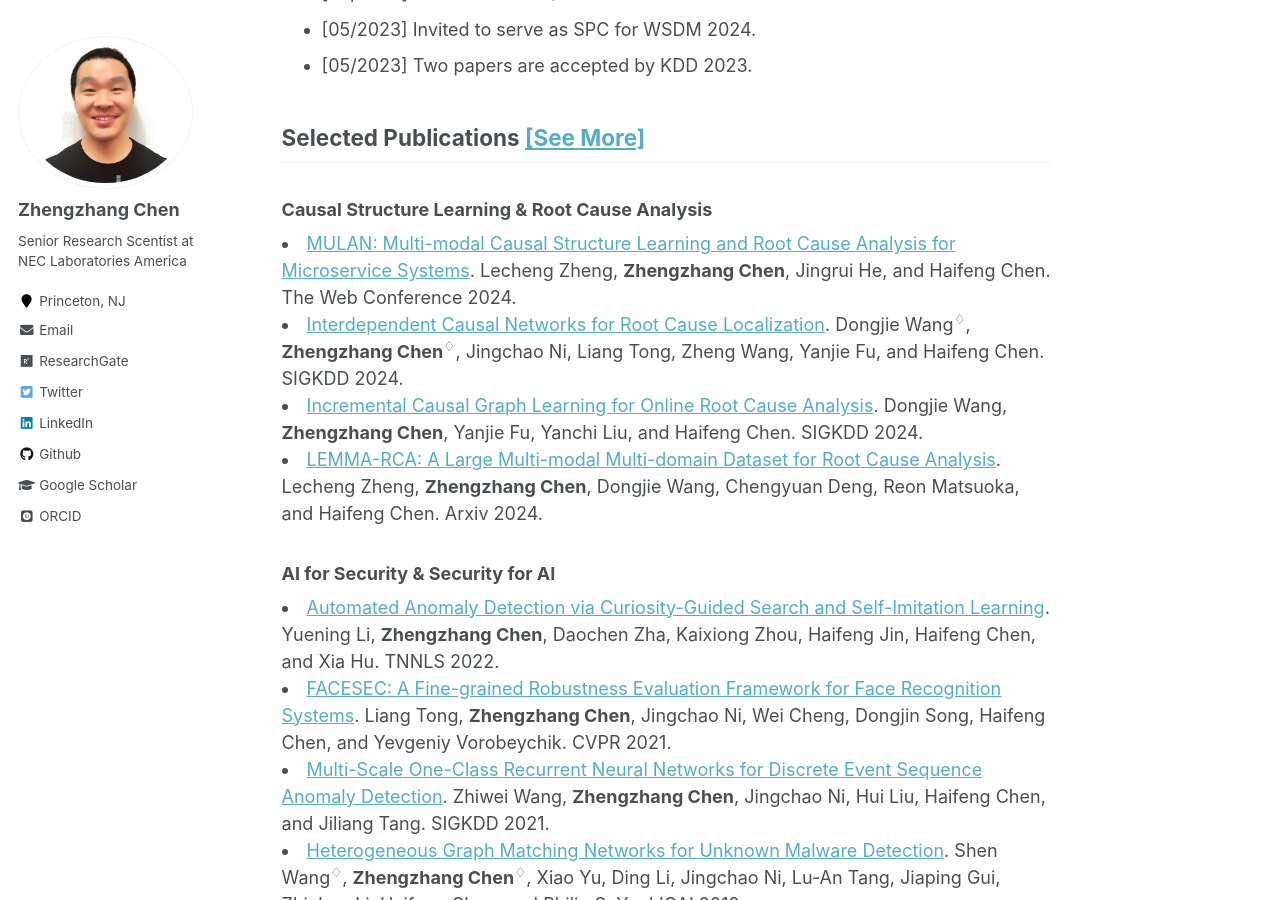
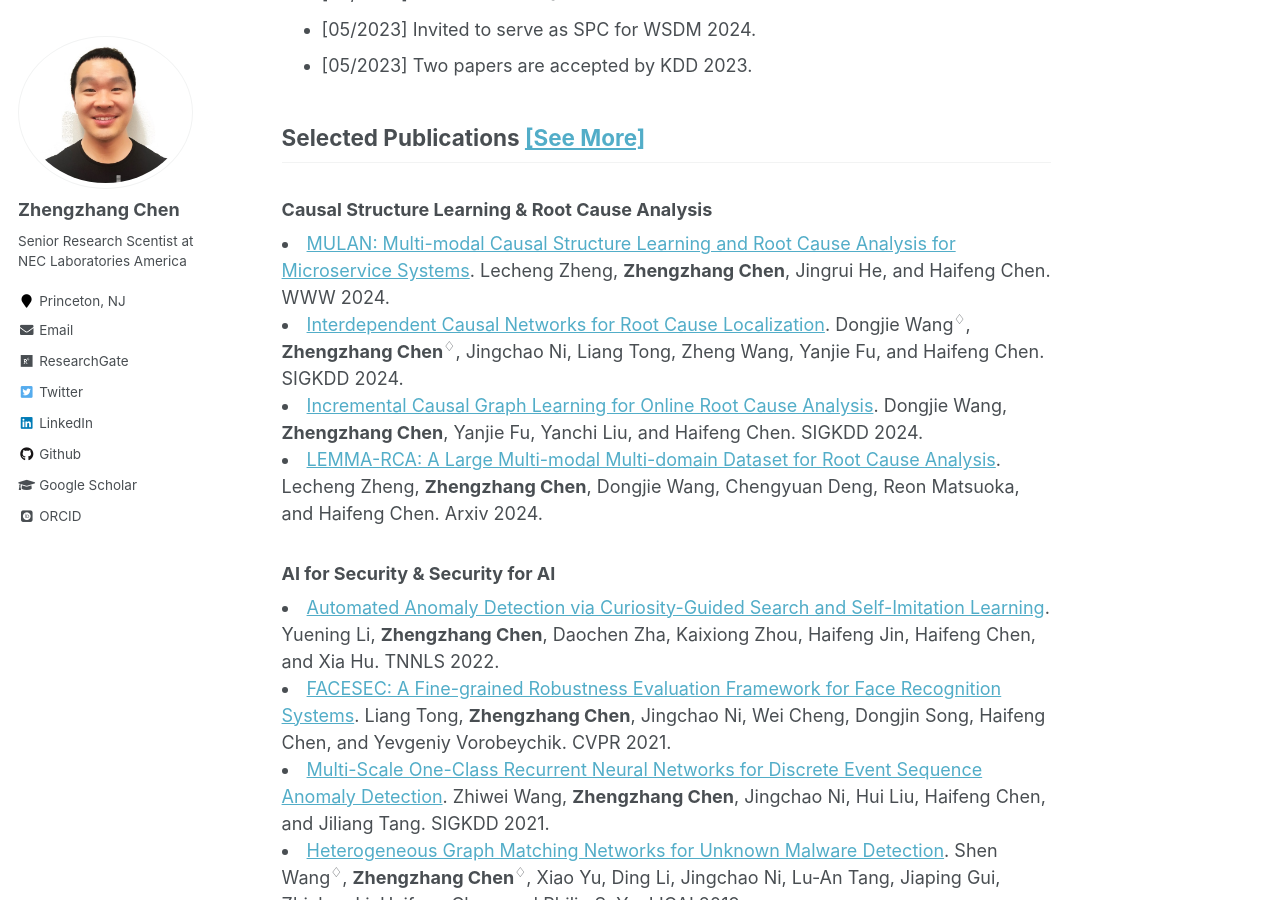
Before and after one commit to zhengzhangchen/zhengzhangchen.github.io, a Jekyll site: the page built from _pages/about.md, in a window 1280 px wide and 900 px high, scrolled down 1175 px. Built offline with Jekyll 4.4.1, drawn with Linux system fonts in a browser that asks for light colours; some web fonts are replaced.

Commit message:
Update about.md

```diff
--- a/_pages/about.md
+++ b/_pages/about.md
@@ -35,9 +35,8 @@ News
 
 Selected Publications [\[See More\]](https://zhengzhangchen.github.io/publications/)
 -----
-
 <h3>Causal Structure Learning & Root Cause Analysis</h3>
-<li>  <a href="https://dl.acm.org/doi/pdf/10.1145/3589334.3645442?casa_token=CizaRDRo0wkAAAAA:v6hBm8JcZrLTrF7YsN5c2a5hY8fN6DGW1eliGL3lnvUTPg9pY1jvOiuUxB3WRmElIkgQIJBiUgX1" target="_blank" rel="nofollow"> MULAN: Multi-modal Causal Structure Learning and Root Cause Analysis for Microservice Systems</a>. Lecheng Zheng, <b>Zhengzhang Chen</b>, Jingrui He, and Haifeng Chen. The Web Conference 2024. </li>
+<li>  <a href="https://dl.acm.org/doi/pdf/10.1145/3589334.3645442?casa_token=CizaRDRo0wkAAAAA:v6hBm8JcZrLTrF7YsN5c2a5hY8fN6DGW1eliGL3lnvUTPg9pY1jvOiuUxB3WRmElIkgQIJBiUgX1" target="_blank" rel="nofollow"> MULAN: Multi-modal Causal Structure Learning and Root Cause Analysis for Microservice Systems</a>. Lecheng Zheng, <b>Zhengzhang Chen</b>, Jingrui He, and Haifeng Chen. WWW 2024. </li>
 <li>  <a href="https://dl.acm.org/doi/pdf/10.1145/3580305.3599849?casa_token=EE8fPoXXW7wAAAAA:u9KHW3ufTkKBIvAHnk7TkgOEg0odOEuVggw1KJllI-eSD6e8h_p99Nfh-3ewDwCuYXDKMsd2BDl6" target="_blank" rel="nofollow"> Interdependent Causal Networks for Root Cause Localization</a>. Dongjie Wang<sup>&#9826;</sup>, <b>Zhengzhang Chen<sup>&#9826;</sup></b>, Jingchao Ni, Liang Tong, Zheng Wang, Yanjie Fu, and Haifeng Chen. SIGKDD 2024. </li>
 
 <li>  <a href="https://dl.acm.org/doi/pdf/10.1145/3580305.3599392?casa_token=IdYFYuDrVycAAAAA:pqR-1OEhuKx_wpkyAsBy_9s-WbDDEkleSJ9Nzp4UPrspRba3bH1jPfhffI2ruWwgqD3697PUXfaX" target="_blank" rel="nofollow"> Incremental Causal Graph Learning for Online Root Cause Analysis</a>. Dongjie Wang, <b>Zhengzhang Chen</b>, Yanjie Fu, Yanchi Liu, and Haifeng Chen. SIGKDD 2024. </li>
@@ -45,7 +44,6 @@ Selected Publications [\[See More\]](https://zhengzhangchen.github.io/publicatio
 <li>  <a href="https://arxiv.org/pdf/2406.05375" target="_blank" rel="nofollow"> LEMMA-RCA: A Large Multi-modal Multi-domain Dataset for Root Cause Analysis</a>. Lecheng Zheng, <b>Zhengzhang Chen</b>, Dongjie Wang, Chengyuan Deng, Reon Matsuoka, and Haifeng Chen. Arxiv 2024. </li>
 
 <h3> AI for Security & Security for AI</h3>
-
 <li> <a href="https://ieeexplore.ieee.org/stamp/stamp.jsp?arnumber=9526875&casa_token=1KFB3ziNVV0AAAAA:bhZke8mw9DwsG7tLWU2F7zCEkiHBaiCR8VkdvadjC_mcsOY4wRC0jD3ym-EG8lUCu6FAJAs6&tag=1" target="_blank" rel="nofollow"> Automated Anomaly Detection via Curiosity-Guided Search and Self-Imitation Learning</a>. Yuening Li, <b>Zhengzhang Chen</b>, Daochen Zha, Kaixiong Zhou, Haifeng Jin, Haifeng Chen, and Xia Hu. TNNLS 2022. </li>
 
 <li> <a href="https://openaccess.thecvf.com/content/CVPR2021/papers/Tong_FaceSec_A_Fine-Grained_Robustness_Evaluation_Framework_for_Face_Recognition_Systems_CVPR_2021_paper.pdf" target="_blank" rel="nofollow"> FACESEC: A Fine-grained Robustness Evaluation Framework for Face Recognition Systems</a>. Liang Tong, <b>Zhengzhang Chen</b>, Jingchao Ni, Wei Cheng, Dongjin Song, Haifeng Chen, and Yevgeniy Vorobeychik. CVPR 2021. </li>
@@ -56,9 +54,7 @@ Selected Publications [\[See More\]](https://zhengzhangchen.github.io/publicatio
 
 <li>  <a href="https://www.ndss-symposium.org/wp-content/uploads/2019/02/ndss2019_03B-1-3_UlHassan_paper.pdf" target="_blank" rel="nofollow"> NoDoze: Combatting Threat Alert Fatigue with Automated Provenance Triage</a>. Wajih Ul Hassan, Shengjian Guo, Ding Li, <b>Zhengzhang Chen</b>, Kangkook Jee, Zhichun Li, and Adam Bates. NDSS 2019.</li>
 
-
 <h3>Meta Learning & Domain Adaptation & Transfer Learning </h3>
-
 <li>  <a href="https://dl.acm.org/doi/pdf/10.1145/3637528.3671721" target="_blank" rel="nofollow"> POND: Multi-Source Time Series Domain Adaptation with Information-Aware Prompt Tuning</a>. Junxiang Wang, Guangji Bai, Wei Cheng, <b>Zhengzhang Chen</b>, Liang Zhao, and Haifeng Chen. SIGKDD 2024. </li>
 
 <li>  <a href="https://proceedings.neurips.cc/paper_files/paper/2023/file/982ca2640e64bf7a1908b028ebc8734a-Paper-Conference.pdf" target="_blank" rel="nofollow">Hierarchical Gaussian Mixture based Task Generative Model for Robust Meta-Learning</a>. Yizhou Zhang, Jingchao Ni, Wei Cheng, <b>Zhengzhang Chen</b>, Liang Tong, Haifeng Chen, and Yan Liu. NeurIPS 2023.</li>
```
